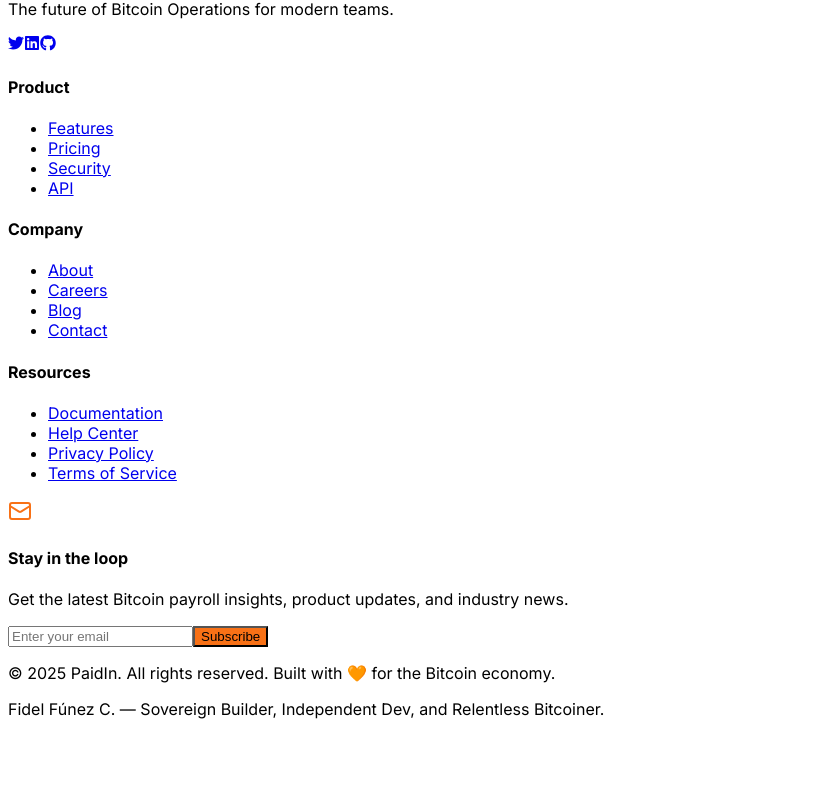
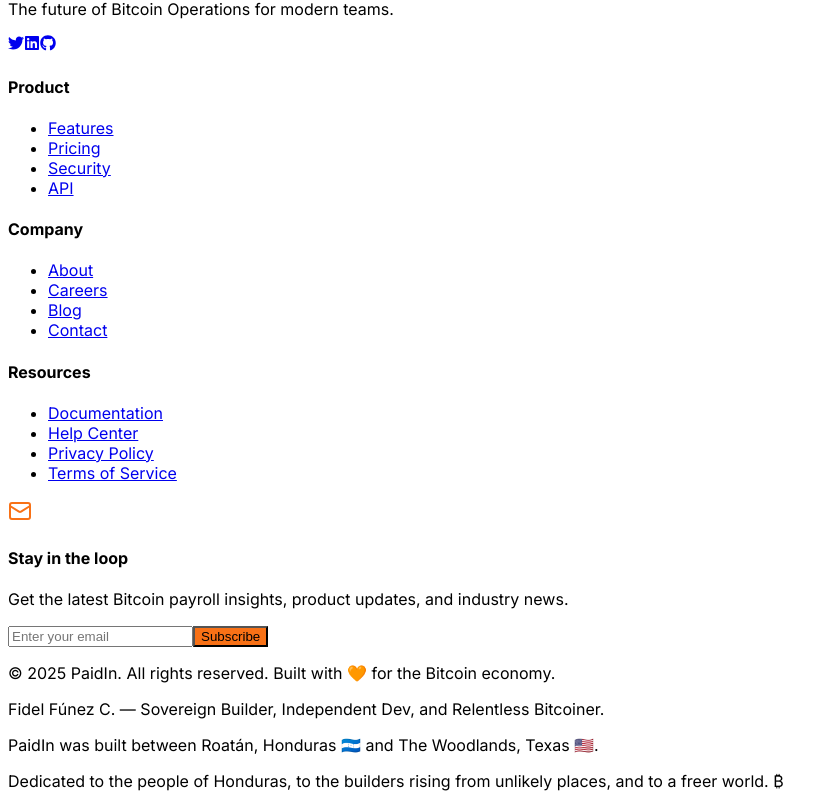
Before and after one commit to fidelfunez/paidin-website, a React (Vite) app in the folder client/: page /careers in a window 1280 px wide. Shown: the part 3282-4089 px from the top of the page, without its empty margins (0-838 px from the left). Before the commit the page ends 4017 px from the top, so only its background shows below. Built offline with nearby package versions, Linux system fonts and the light colour scheme; no server answers.

Commit message:
Add location and dedication lines to footer

```diff
--- a/client/src/components/Footer.tsx
+++ b/client/src/components/Footer.tsx
@@ -127,6 +127,12 @@
           <p className="text-xs text-gray-500 mt-2 opacity-60">
             Fidel Fúnez C. — Sovereign Builder, Independent Dev, and Relentless Bitcoiner.
           </p>
+          <p className="text-xs text-gray-500 mt-2 opacity-60">
+            PaidIn was built between Roatán, Honduras 🇭🇳 and The Woodlands, Texas 🇺🇸.
+          </p>
+          <p className="text-xs text-gray-500 mt-1 opacity-60">
+            Dedicated to the people of Honduras, to the builders rising from unlikely places, and to a freer world. ₿
+          </p>
         </div>
       </div>
     </footer>
```
